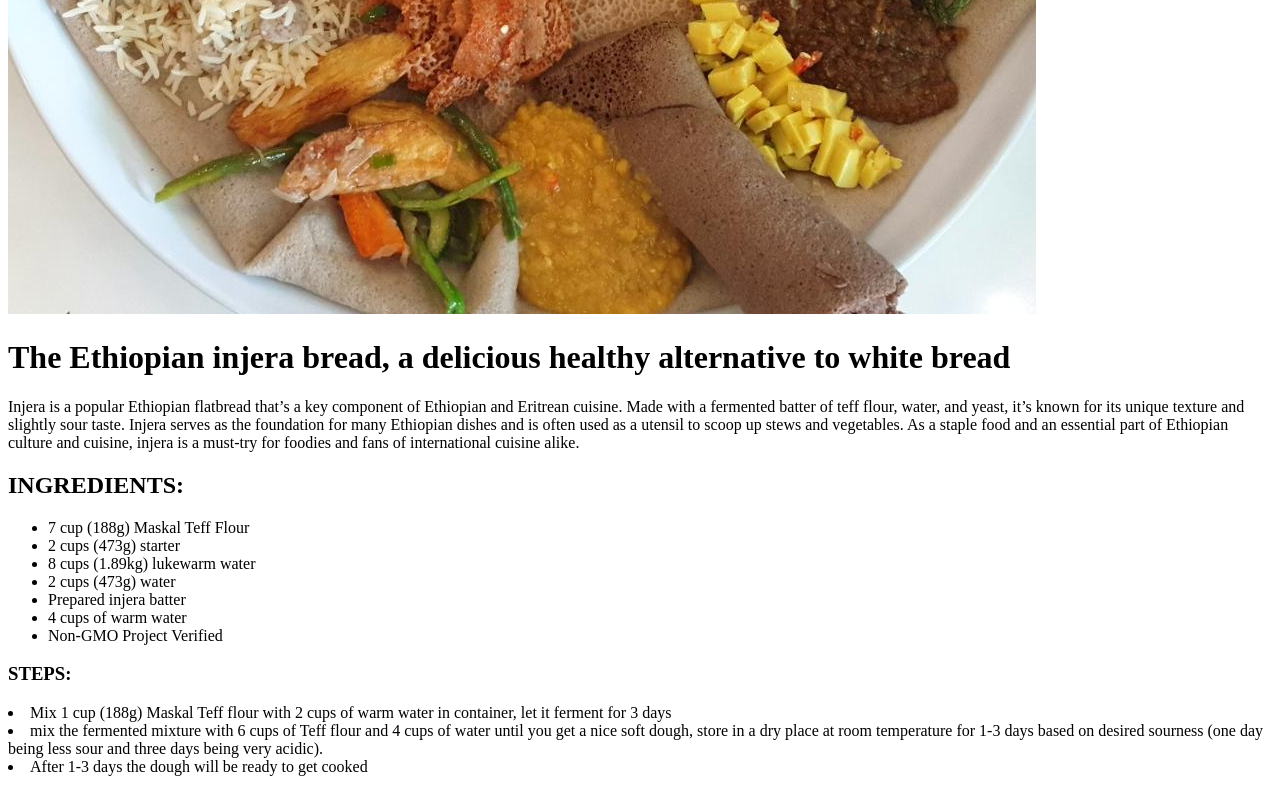
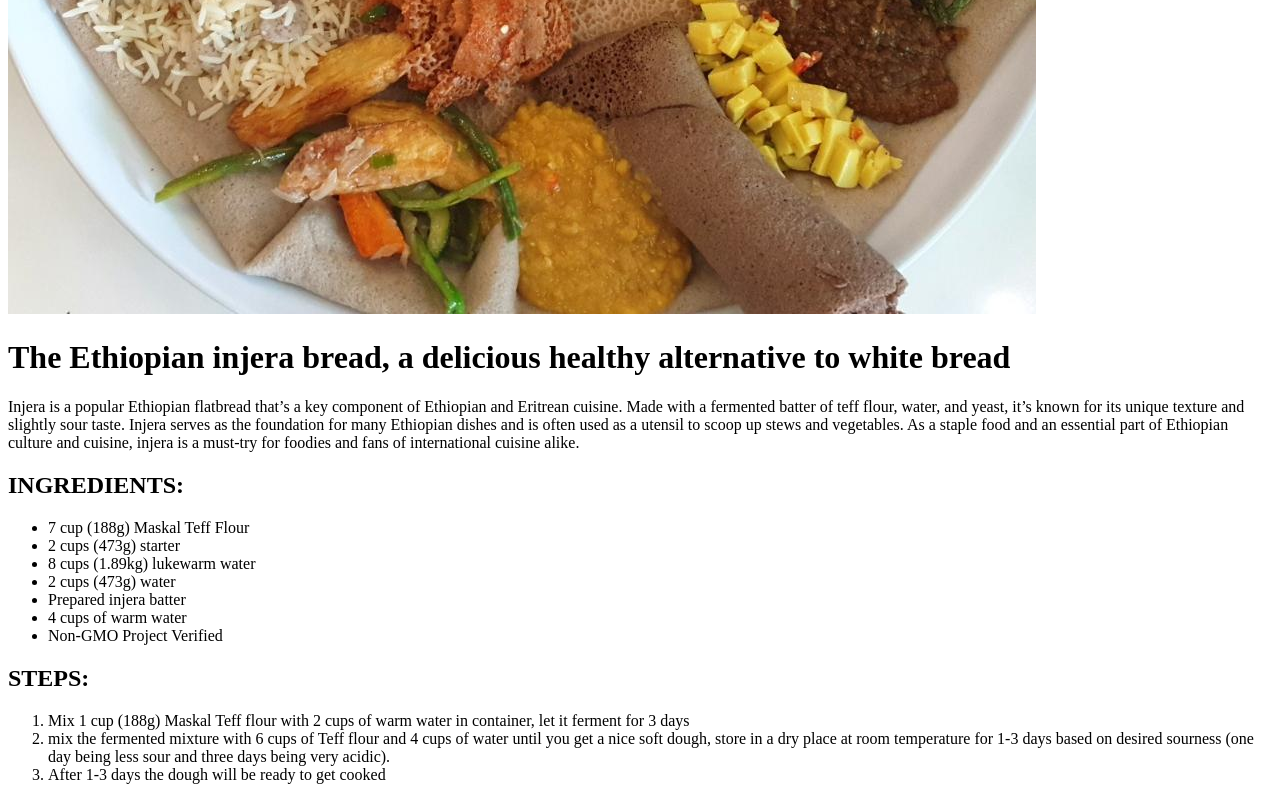
Before and after one commit to 808NV/odin_recipes, a plain HTML site: page recipes/injera.html in a window 1280 px wide. Shown: the part 589-1389 px from the top of the page. Drawn offline with Linux system fonts and the light colour scheme.

Commit message:
fix order list codee

```diff
--- a/recipes/injera.html
+++ b/recipes/injera.html
@@ -14,10 +14,11 @@ it’s known for its unique texture and slightly sour taste. Injera serves as th
 As a staple food and an essential part of Ethiopian culture and cuisine, injera is a must-try for foodies and fans of international cuisine alike.</p>
  <p><h2>INGREDIENTS:</h2></p>
  <p><ul><li>7 cup (188g) Maskal Teff Flour</li><li>2 cups (473g) starter</li><li>8 cups (1.89kg) lukewarm water</li><li>2 cups (473g) water</li><li>Prepared injera batter</li>
-<li>4 cups of warm water</li><li>Non-GMO Project Verified</li></ul></p>
-<p><h3>STEPS:</h3></p>
-<p><lo><li>Mix 1 cup (188g) Maskal Teff flour with 2 cups of warm water in container, let it ferment for 3 days</li><li>mix the fermented mixture with 6 cups of Teff flour and 4 cups of water
-until you get a nice soft dough, store in a dry place at room temperature for 1-3 days based on desired sourness (one day being less sour and three days being very acidic).</li><li>After 1-3 days
-the dough will be ready to get cooked</li></lo></p>
+ <li>4 cups of warm water</li><li>Non-GMO Project Verified</li></ul></p>
+
+ <p><h2>STEPS:</h2></p>
+ <p><ol><li>Mix 1 cup (188g) Maskal Teff flour with 2 cups of warm water in container, let it ferment for 3 days</li><li>mix the fermented mixture with 6 cups of Teff flour and 4 cups of water
+ until you get a nice soft dough, store in a dry place at room temperature for 1-3 days based on desired sourness (one day being less sour and three days being very acidic).</li><li>After 1-3 days
+ the dough will be ready to get cooked</li></ol></p>
 </body>
 </html>
```
